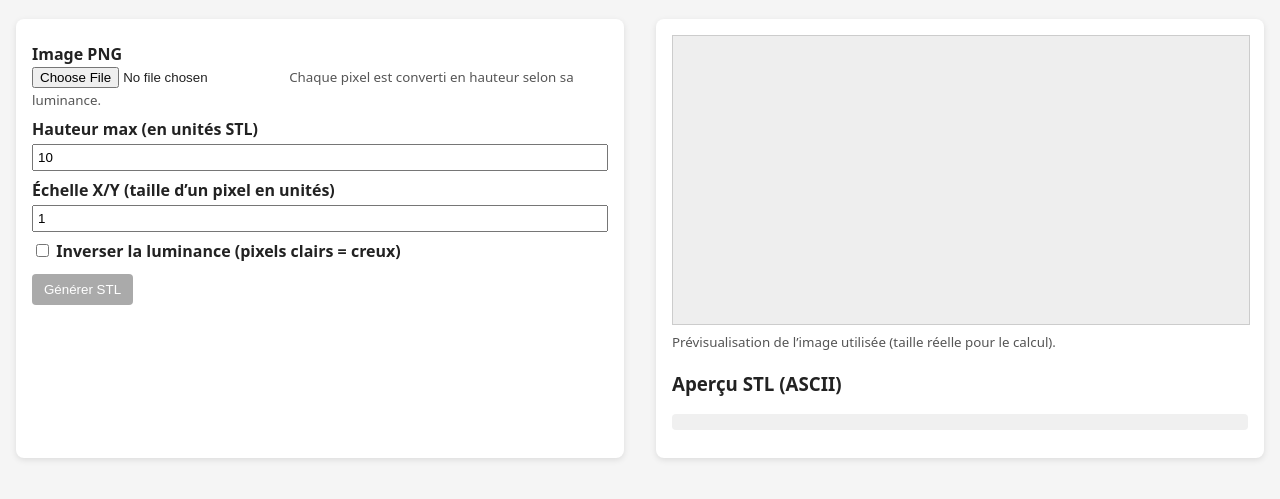
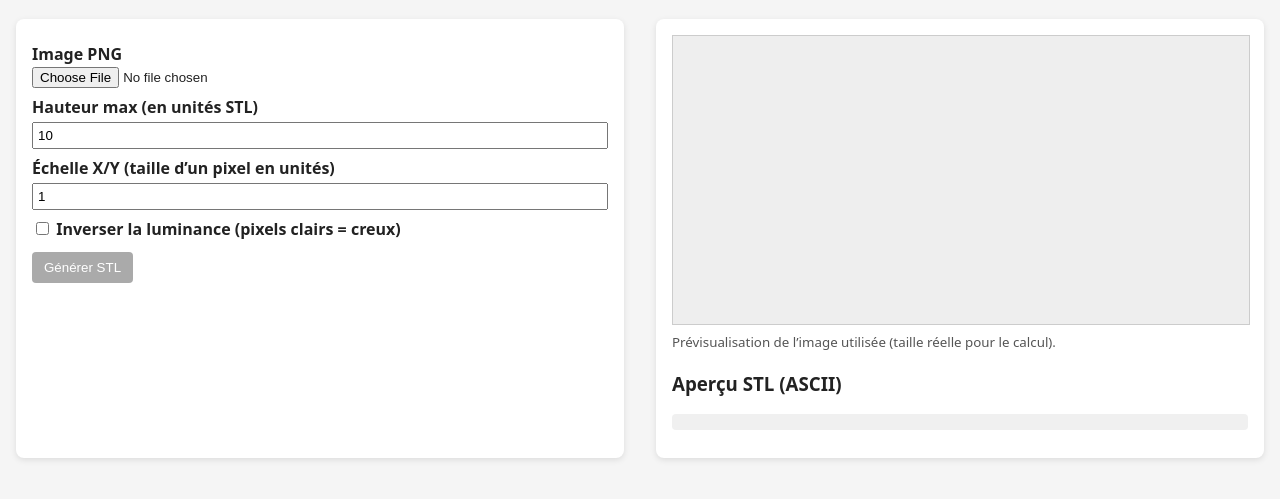
Before and after one commit to remtests/website, a plain HTML site: page imagetostl.html in a window 1280 px wide. Shown: the part 83-582 px from the top of the page. Drawn offline with Linux system fonts and the light colour scheme.

```diff
--- a/imagetostl.html
+++ b/imagetostl.html
@@ -24,7 +24,6 @@
     <div class="panel">
       <label for="fileInput">Image PNG</label>
       <input type="file" id="fileInput" accept="image/png">
-      <small>Chaque pixel est converti en hauteur selon sa luminance.</small>
 
       <label for="maxHeight">Hauteur max (en unités STL)</label>
       <input type="number" id="maxHeight" value="10" step="0.1">
```
